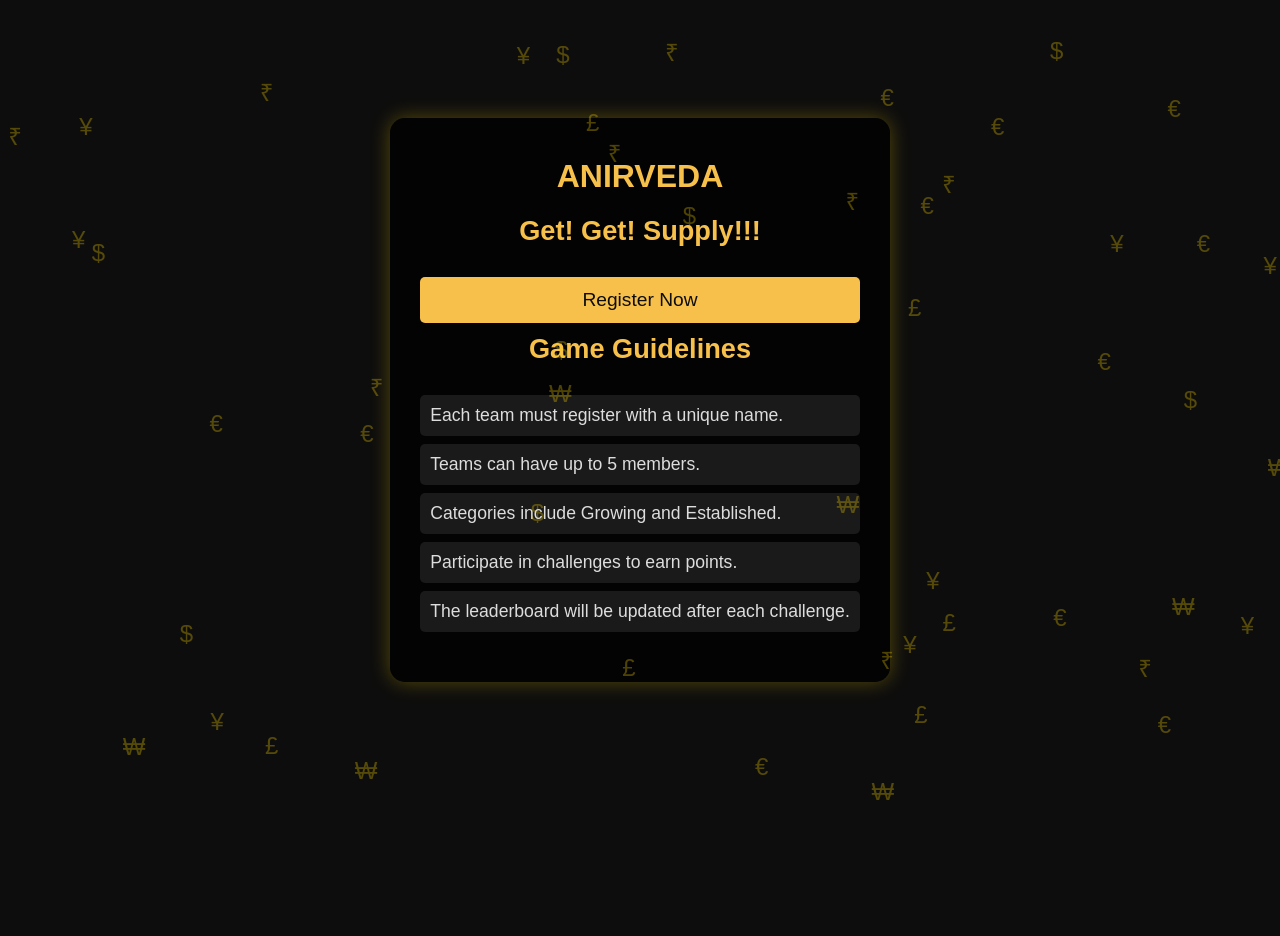
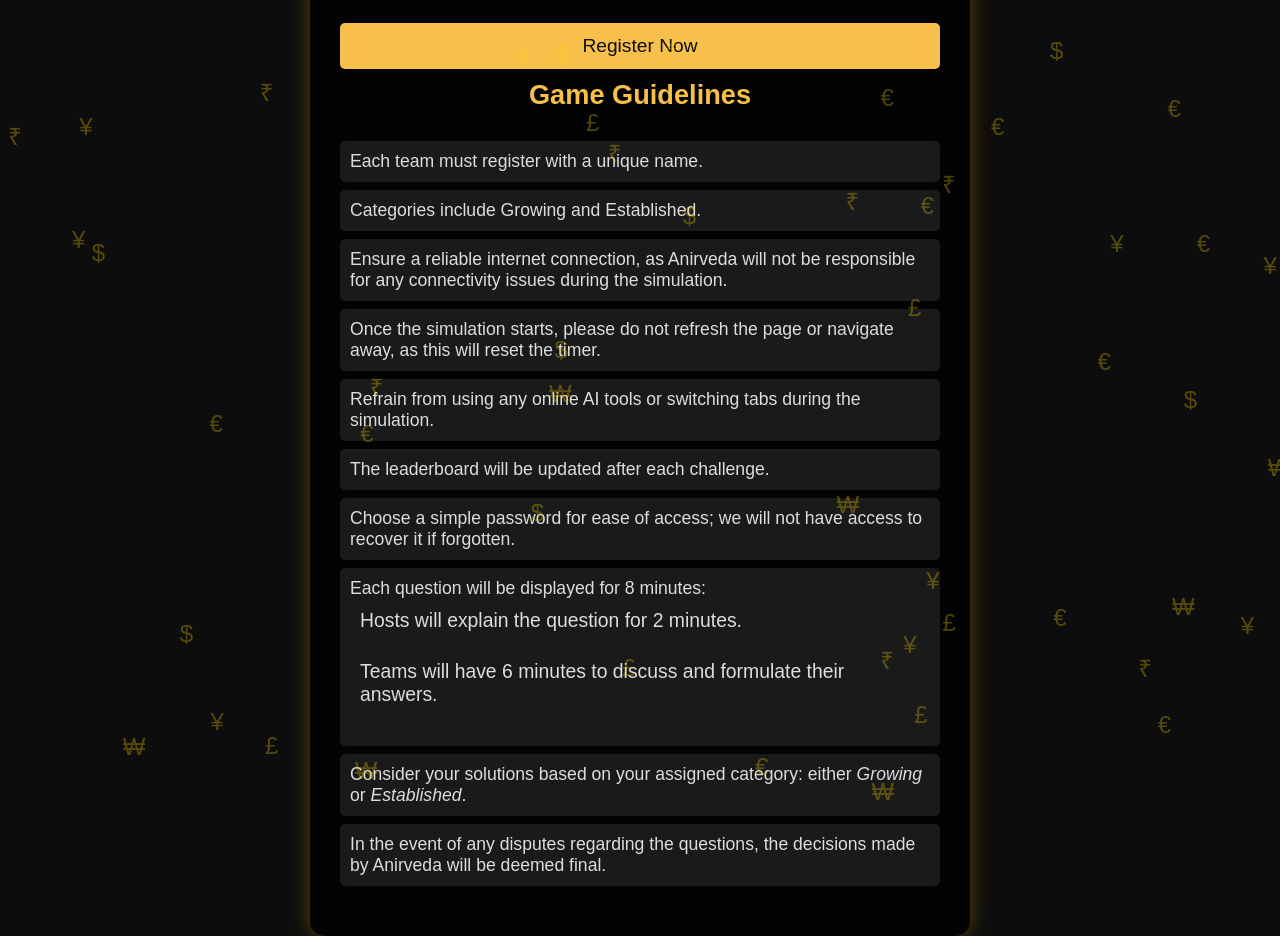
Before and after one commit to AnirvedaPDEU/Supply-chain-simulation, a React (Create React App) app in the folder frontend/: page / in a window 1280 px wide. Before the commit the page ends 800 px from the top, so only its background shows below. Built offline with nearby package versions, Linux system fonts and the light colour scheme.

Commit message:
guidelines updated

```diff
--- a/frontend/src/pages/Home.jsx
+++ b/frontend/src/pages/Home.jsx
@@ -40,10 +40,20 @@ const Home = () => {
       <h2 className="main-heading">Game Guidelines</h2>
       <ul className="guidelines">
         <li>Each team must register with a unique name.</li>
-        <li>Teams can have up to 5 members.</li>
         <li>Categories include Growing and Established.</li>
-        <li>Participate in challenges to earn points.</li>
+        <li> Ensure a reliable internet connection, as Anirveda will not be responsible for any connectivity issues during the simulation.</li>
+        <li> Once the simulation starts, please do not refresh the page or navigate away, as this will reset the timer.</li>
+        <li> Refrain from using any online AI tools or switching tabs during the simulation.</li>
         <li>The leaderboard will be updated after each challenge.</li>
+        <li> Choose a simple password for ease of access; we will not have access to recover it if forgotten.</li>
+        <li> Each question will be displayed for 8 minutes:
+        <ul>
+            <li>Hosts will explain the question for 2 minutes.</li>
+            <li>Teams will have 6 minutes to discuss and formulate their answers.</li>
+        </ul>
+        </li>
+        <li> Consider your solutions based on your assigned category: either <em>Growing</em> or <em>Established</em>.</li>
+        <li> In the event of any disputes regarding the questions, the decisions made by Anirveda will be deemed final.</li>
       </ul>
 
       {/* Render multiple floating currency elements */}
```
